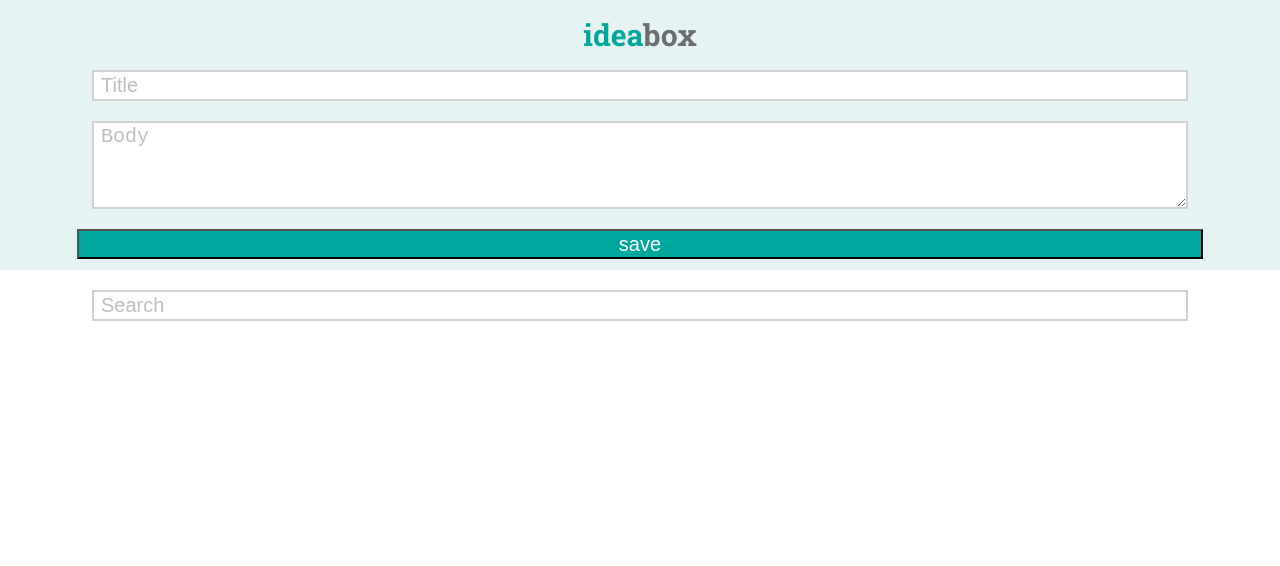
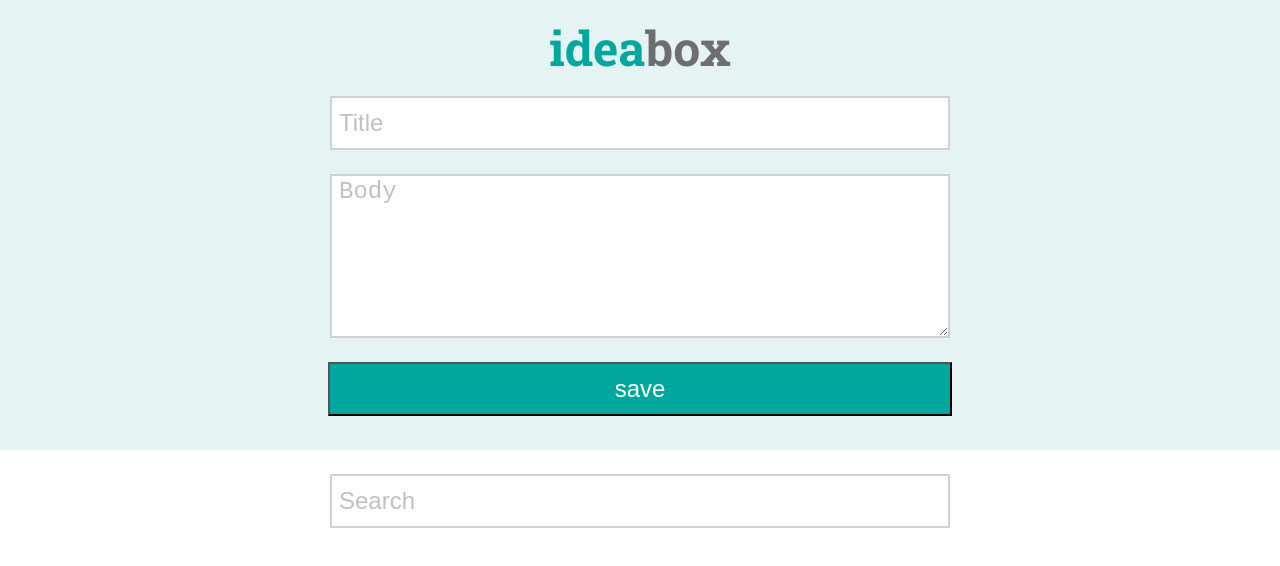
Before and after one commit to JSweet314/ideabox, a plain HTML site: page index.html in a window 1280 px wide. Drawn offline with nearby package versions, Linux system fonts and the light colour scheme.

Commit message:
Add Media Queries and finalize styling

```diff
--- a/stylesheets/style.css
+++ b/stylesheets/style.css
@@ -2,12 +2,19 @@
 
 html {
   font-size: 10px;
+  font-family: "Open Sans", sans-serif;
   box-sizing: border-box;
+  min-width: 320px;
 }
 
 header {
   font-family: "Roboto Slab", serif;
   background-color: #e5f3f2;
+  height: 37.5rem;
+}
+
+h1, h2, h3 {
+  font-family: "Roboto Slab", serif;
 }
 
 form {
@@ -36,7 +43,7 @@ button,
 input {
   display: block;
   width: 85%;
-  height: 2.5rem;
+  height: 4rem;
   margin: 2rem auto;
   font-size: 2rem;
 }
@@ -53,13 +60,13 @@ button:hover {
 }
 
 textarea {
-  height: 8rem;
+  height: 13rem;
 }
 
 button {
   background-color: #00a79d;
   color: #ffffff;
-  height:  3rem;
+  height:  4.5rem;
   width: 88%;
 }
 
@@ -82,6 +89,7 @@ div h2 {
   max-width: 80%;
   padding: 0 0 5px 0;
   overflow: scroll;
+  font-weight: 700;
 }
 
 div h2,
@@ -105,6 +113,7 @@ div p {
   color: #939598;
   max-height: 12rem;
   overflow: scroll;
+
 }
 
 .upvote-button,
@@ -120,3 +129,49 @@ div span {
 div hr {
   margin-top: 20px;
 }
+
+@media screen and (min-width: 500px) {
+
+  html {
+    font-size: 11px;
+  }
+
+  h1 {
+    font-size: 3.5rem;
+  }
+
+  button {
+    width: 76%;
+  }
+
+  .search-box,
+  textarea,
+  div,
+  input[type=text] {
+    width: 75%;
+  }
+
+}
+
+@media screen and (min-width: 900px) {
+
+  html {
+   font-size: 12px;
+  }
+
+  h1 {
+    font-size: 4rem;
+  }
+
+  button {
+    width: 52rem;
+  }
+
+  .search-box,
+  textarea,
+  div,
+  input[type=text] {
+    width: 51rem;
+  }
+
+}
```
